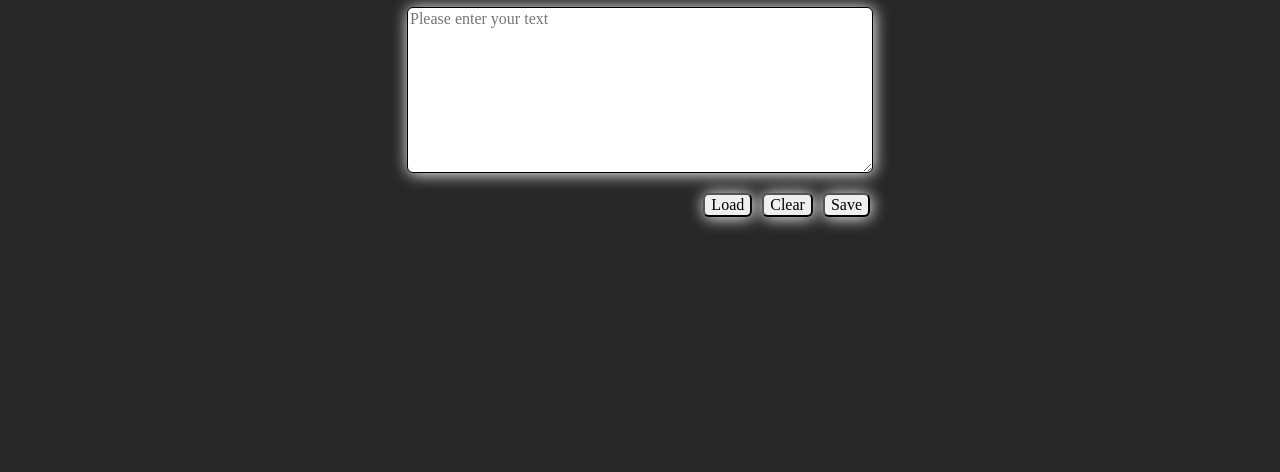
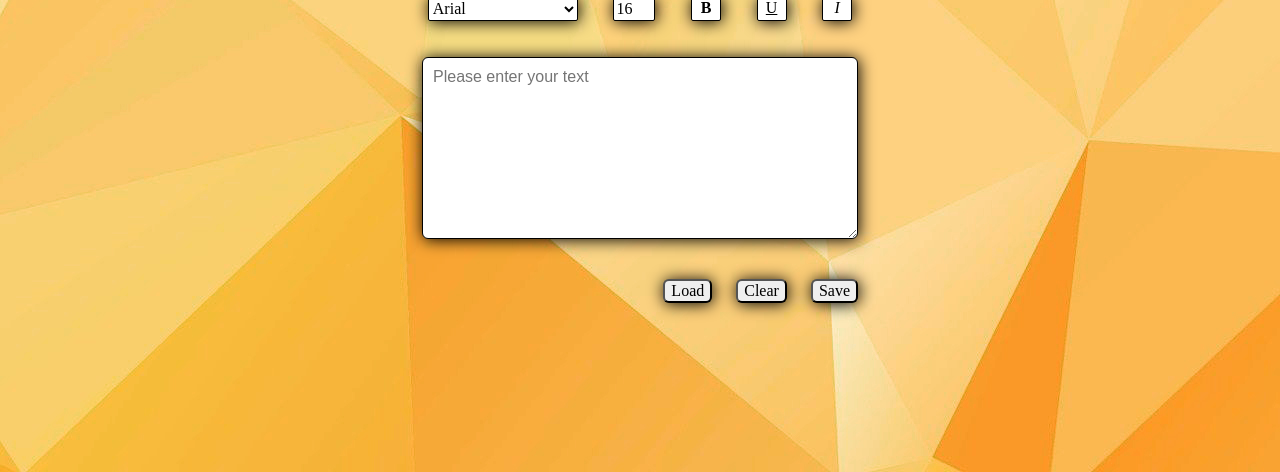
Before and after one commit to EveScolded/Simple-text-editor, a website built with webpack: page src/pages/index.html in a window 1280 px wide. Shown: the part 328-800 px from the top of the page. Built offline with nearby package versions, Linux system fonts and the light colour scheme.

Commit message:
adding ediotor buttons

```diff
--- a/src/js/index.js
+++ b/src/js/index.js
@@ -4,7 +4,7 @@ import "../scss/main.scss";
 // import {registerSW} from './pwa.js';
 // registerSW();
 
-/* place your code below */
+/* zapipsywanie do local storage */
 
 const saveButton = document.querySelector(".buttons__content--save-js");
 
@@ -13,6 +13,9 @@ const entryInput = document.querySelector(".textarea__content--js");
 saveButton.addEventListener("click", () => {
   localStorage.setItem("entry", entryInput.value);
 });
+
+
+/* wyświetlanie treści zapisanej w local storage */
 
 const loadButton = document.querySelector(".buttons__content--load-js");
 
@@ -27,8 +30,67 @@ loadButton.addEventListener("click", () => {
   entryInput.value = result;
 });
 
+
+/* usuwanie treści z textarea */
+
 const clearButton = document.querySelector(".buttons__content--clear-js");
 
 clearButton.addEventListener("click", () => {
     entryInput.value = '';
-})
+});
+
+
+/* font style */
+
+const btnFontSelect = document.querySelector(".editor__button--fontStyle-js");
+
+function fontSelect() {
+  const selector = document.getElementById("select");
+  const value = selector[selector.selectedIndex].value;
+  entryInput.style.fontFamily = value;
+}
+
+btnFontSelect.addEventListener("change", fontSelect);
+
+
+/* font size */
+
+const btnFontSize = document.querySelector(".editor__button--fontSize-js");
+
+function fontSize () {
+ const fontSizeInput = document.getElementById("FontSize");
+ const size = fontSizeInput.value;
+ console.log(size);
+ entryInput.style.fontSize = `${size}px`;
+}
+btnFontSize.addEventListener("click", fontSize);
+
+
+/* pogrubienie */
+
+const btnBold = document.querySelector(".editor__button--bold-js");
+
+function fontBolder() {
+  entryInput.classList.toggle("editor__button--bold");
+}
+btnBold.addEventListener("click", fontBolder);
+
+
+/* podkreślenie */
+
+const btnUnderline = document.querySelector(".editor__button--underline-js");
+
+function fontUnderline() {
+  entryInput.classList.toggle("editor__button--underline");
+}
+btnUnderline.addEventListener("click", fontUnderline);
+
+
+/* kursywa */
+
+const btnItalic = document.querySelector(".editor__button--italic-js");
+
+function fontItalic() {
+  entryInput.classList.toggle("editor__button--italic");
+}
+btnItalic.addEventListener("click", fontItalic);
--- a/src/pages/index.html
+++ b/src/pages/index.html
@@ -137,6 +137,62 @@
   <body>
     <main>
       <h1 class="main-header">Simple text editor</h1>
+
+      <div class="editor">
+        <p>
+          <select
+            name="select"
+            id="select"
+            class="editor__button editor__button--fontStyle editor__button--fontStyle-js"
+          >
+            <option value="Arial, sans-serif" selected="selected">Arial</option>
+            <option value="'Times New Roman', serif">Times New Roman</option>
+            <option value="Verdana, sans-serif">Verdana</option>
+            <option value="Impact, sans-serif">Impact</option>
+            <option value="'Dancing Script', cursive">Dancing Script</option>
+          </select>
+        </p>
+
+        <p>
+          <label>
+            <input
+              class="editor__button editor__button--fontSize editor__button--fontSize-js"
+              type="number"
+              value="16"
+              name="FontSize"
+              id="FontSize"
+            />
+          </label>
+        </p>
+
+        <p>
+          <button
+            class="editor__button editor__button--bold editor__button--bold-js"
+            type="button"
+          >
+            B
+          </button>
+        </p>
+
+        <p>
+          <button
+            class="editor__button editor__button--underline editor__button--underline-js"
+            type="button"
+          >
+            U
+          </button>
+        </p>
+
+        <p>
+          <button
+            class="editor__button editor__button--italic editor__button--italic-js"
+            type="button"
+          >
+            I
+          </button>
+        </p>
+      </div>
+
       <textarea
         class="textarea__content textarea__content--js"
         type="text"
@@ -145,14 +201,24 @@
         name="textarea"
         spellcheck="false"
       ></textarea>
+
       <div class="buttons">
-        <button class="buttons__content buttons__content--load-js" aria-label="load">
+        <button
+          class="buttons__content buttons__content--load-js"
+          aria-label="load"
+        >
           Load
         </button>
-        <button class="buttons__content buttons__content--clear-js" aria-label="clear">
+        <button
+          class="buttons__content buttons__content--clear-js"
+          aria-label="clear"
+        >
           Clear
         </button>
-        <button class="buttons__content buttons__content--save-js" aria-label="save">
+        <button
+          class="buttons__content buttons__content--save-js"
+          aria-label="save"
+        >
           Save
         </button>
       </div>
--- a/src/scss/main.scss
+++ b/src/scss/main.scss
@@ -3,9 +3,10 @@
 @import "_variables";
 @import "modules/hello.scss";
 
+
 body {
-  background-color: rgb(39, 39, 39);
-  color: #fff;
+  background-image: url(../assets/img/background.jpg);
+  color: #7b400d;
   display: flex;
   align-items: center;
   justify-content: center;
@@ -13,6 +14,7 @@ body {
   max-width: 460px;
   margin: auto;
 }
+
 main {
   display: flex;
   flex-direction: column;
@@ -21,12 +23,19 @@ main {
   width: 100%;
 }
 
+.main-header {
+  padding: 30px;
+}
+
 .textarea__content {
-  margin-bottom: 20px;
+  margin-bottom: 40px;
+  font-family: Arial, Helvetica, sans-serif;
+  font-size: 16px;
+  padding: 10px;
   height: 160px;
-  width: 100%;
+  width: 90%;
   outline-color: rgb(201, 36, 36);
-  box-shadow: 1px 1px 16px 0 #fff;
+  box-shadow: 1px 1px 16px 0 #000000;
   border: 1px solid black;
   border-radius: 6px;
 }
@@ -37,13 +46,54 @@ main {
   width: 100%;
 
   &__content {
-    margin-left: 10px;
+    margin: 0 12px;
     border-radius: 6px;
-    box-shadow: 1px 1px 16px 0 #fff;
+    box-shadow: 1px 1px 16px 0 #000000;
     text-decoration: none;
     cursor: pointer;
     text-align: center;
     color: black;
   }
+}
 
+.editor {
+  display: flex;
+  justify-content: space-around;
+  width: 100%;
+
+  &__button {
+    background-color: #fff;
+    margin-bottom: 20px;
+    outline-color: rgb(201, 36, 36);
+    box-shadow: 1px 1px 16px 0 #000000;
+    border: 1px solid black;
+    border-radius: 2px;
+    height: 24px;
+    width: 30px;
+
+    &--fontStyle {
+      height: 24px;
+      width: 150px;
+    }
+
+    &--fontSize {
+      height: 20px;
+      width: 36px;
+      cursor:pointer;
+    }
+
+    &--bold {
+      font-weight: bold ;
+    }
+
+    &--underline {
+      text-decoration: underline;
+    }
+
+    &--italic {
+      font-style: italic;
+    }
+
+
+  }
 }
```
Also changed, not shown: src/assets/img/background.jpg (added).
